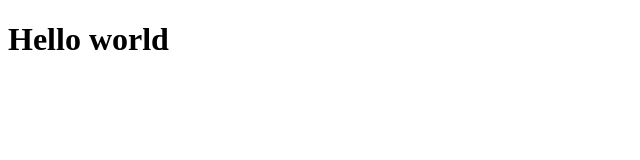
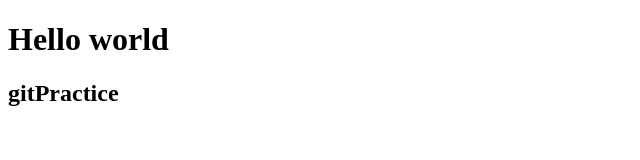
Before and after one commit to girum0226/gitPractice, a plain HTML site: page Pages/index.html in a window 1280 px wide. Shown: the whole page, without its empty margins (0-640 px from the left). Drawn offline with Linux system fonts and the light colour scheme.

Commit message:
Update index.html
update1

```diff
--- a/Pages/index.html
+++ b/Pages/index.html
@@ -8,5 +8,6 @@
 </head>
 <body>
     <h1>Hello world</h1>
+    <h2>gitPractice</h2>
 </body>
 </html>
```
